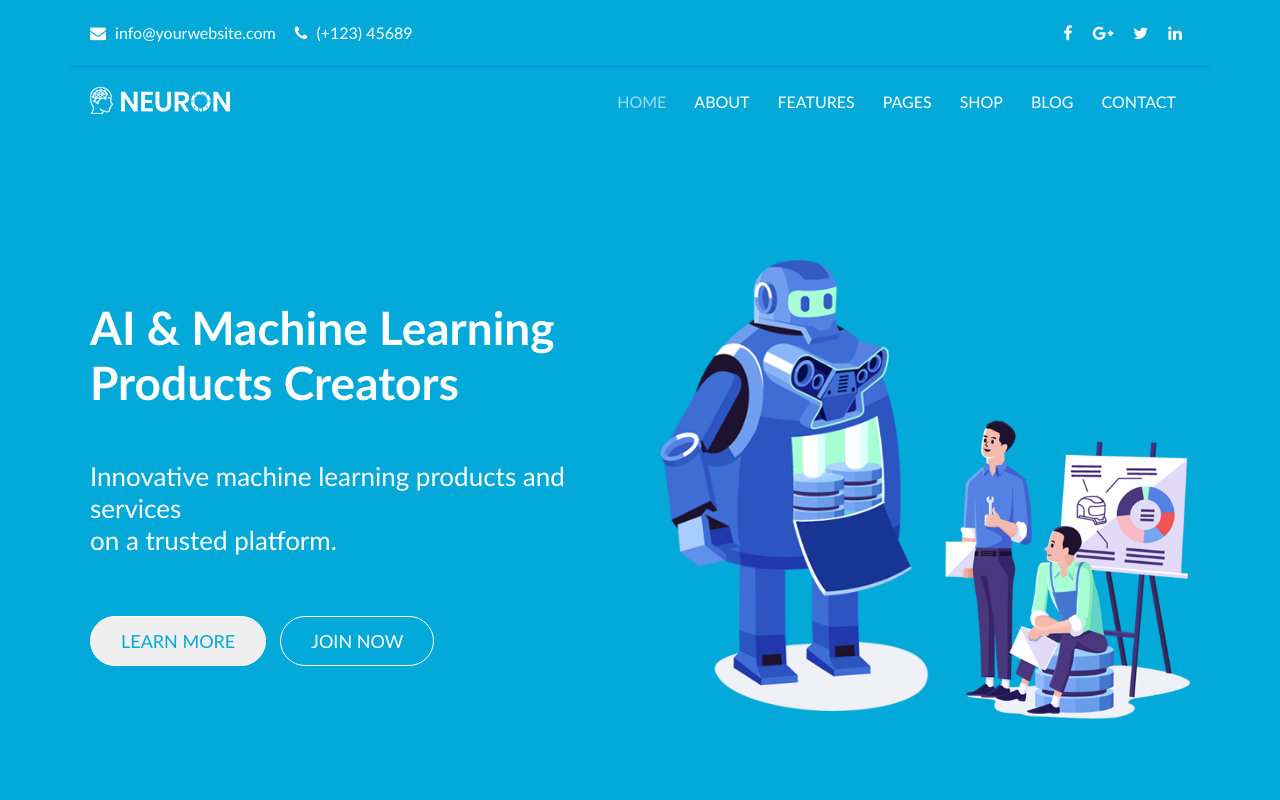
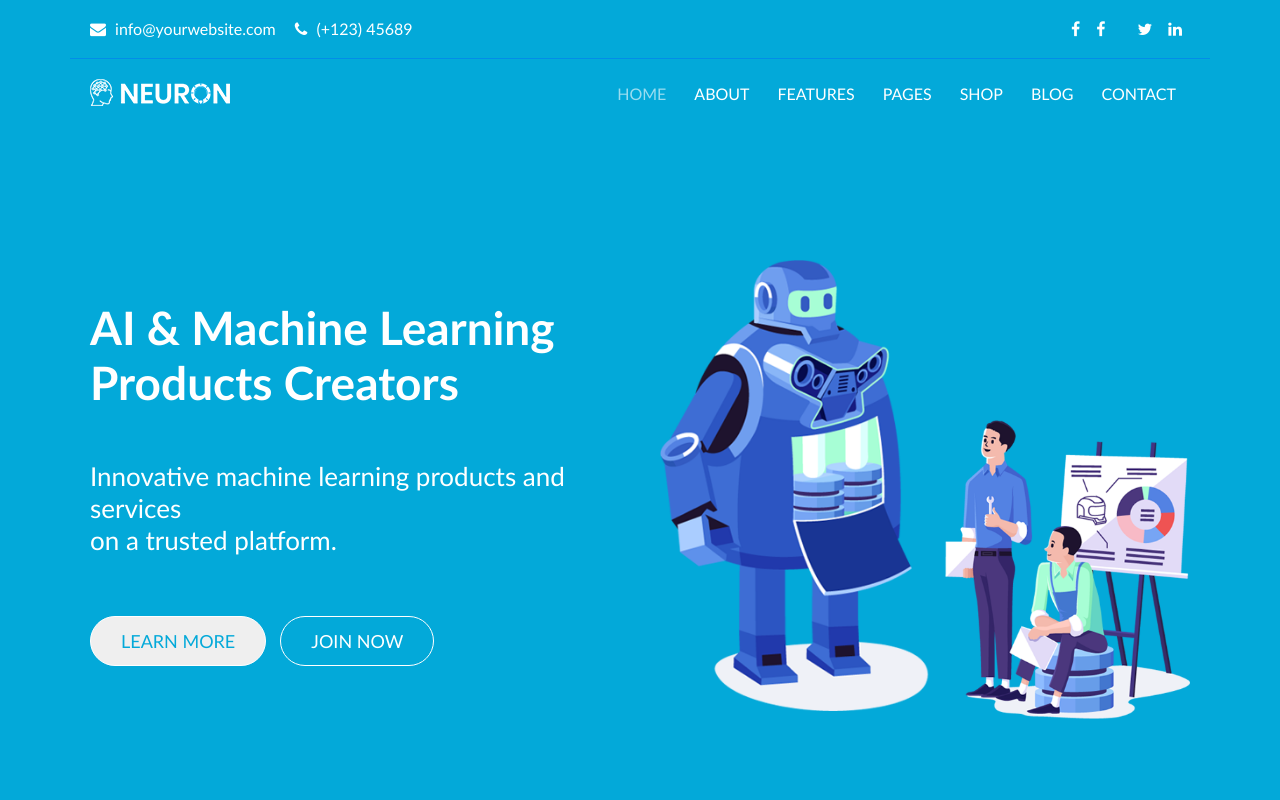
Before and after one commit to front-end-by-rimantas/21-grupe-portfolio-neuron, a website with bundled scripts: page index.html in a window 1280 px wide. Shown: the top 800 px of the page. Built offline with nearby package versions, Linux system fonts and the light colour scheme; files whose address does not match are found by name.

Commit message:
Render socials

```diff
--- a/css/Home.css
+++ b/css/Home.css
@@ -9,82 +9,10 @@
 
 /* components */
 @import './components/button.css';
+@import './components/header.css';
 
 /* CUSTOM HOME PAGE CSS */
 /* header */
-header.header {
-  position: absolute;
-  padding-top: 0;
-  margin-top: 0;
-  top: 0;
-  z-index: 1;
-  position: absolute;
-}
-.header .header-top-row {
-  border-bottom: solid 0.2px #028de8;
-  font-size: 16px;
-  color: #fff;
-  line-height: 26px;
-  margin-top: 0px;
-  margin-bottom: 0px;
-}
-.header .header-bottom-row {
-  font-size: 16px;
-  color: #fff;
-  line-height: 26px;
-  margin-top: 0px;
-  margin-bottom: 0px;
-}
-.header-top-row .contact {
-  padding-right: 15px;
-  color: #fff;
-  text-decoration: none;
-  transition: all 0.4s;
-}
-.header-top-row .contacts > .icon {
-  padding-top: 5px;
-  margin-right: 5px;
-}
-.header-top-row .socials {
-  float: left;
-  padding: 0;
-  margin: 0;
-  transition: all 0.4s;
-  text-align: right;
-}
-.header-top-row .socials > a {
-  color: #fff;
-  margin: 0 8px;
-  line-height: 26px;
-  font-size: 16px;
-  text-decoration: none;
-}
-.header-top-row .socials > a:hover {
-  opacity: 0.6;
-}
-.header .contact:hover {
-  opacity: 0.6;
-}
-nav {
-  float: right;
-}
-.nav > a {
-  float: left;
-  color: #fff;
-  text-decoration: none;
-  text-transform: uppercase;
-  line-height: 20px;
-  font-size: 16px;
-  padding: 5px 14px;
-  transition: all 0.4s;
-}
-.nav > a:first-of-type {
-  opacity: 0.6;
-}
-nav a:hover {
-  opacity: 0.6;
-}
-
 /* hero */
 .hero {
   background-color: var(--main-color);
--- /dev/null
+++ b/css/components/header.css
@@ -0,0 +1,88 @@
+header.header {
+  position: absolute;
+  padding-top: 0;
+  margin-top: 0;
+  top: 0;
+  z-index: 1;
+  position: absolute;
+}
+.header .header-top-row {
+  border-bottom: solid 0.2px #028de8;
+  font-size: 16px;
+  color: #fff;
+  line-height: 26px;
+  margin-top: 0px;
+  margin-bottom: 0px;
+}
+.header .header-bottom-row {
+  font-size: 16px;
+  color: #fff;
+  line-height: 26px;
+  margin-top: 0px;
+  margin-bottom: 0px;
+}
+.header-top-row .contact {
+  padding-right: 15px;
+  color: #fff;
+  text-decoration: none;
+  transition: all 0.4s;
+}
+.header-top-row .contacts > .icon {
+  padding-top: 5px;
+  margin-right: 5px;
+}
+.header-top-row .socials {
+  float: left;
+  padding: 0;
+  margin: 0;
+  transition: all 0.4s;
+  text-align: right;
+}
+.header-top-row .socials > a {
+  color: #fff;
+  margin: 0 8px;
+  line-height: 26px;
+  font-size: 16px;
+  text-decoration: none;
+}
+.header-top-row .socials > a:hover {
+  opacity: 0.6;
+}
+.header .contact:hover {
+  opacity: 0.6;
+}
+nav {
+  float: right;
+}
+.nav > a {
+  float: left;
+  color: #fff;
+  text-decoration: none;
+  text-transform: uppercase;
+  line-height: 20px;
+  font-size: 16px;
+  padding: 5px 14px;
+  transition: all 0.4s;
+}
+.nav > a:first-of-type {
+  opacity: 0.6;
+}
+nav a:hover {
+  opacity: 0.6;
+}
+
+@media (min-width: 992px) {
+  header.header > .header-top-row > .contacts,
+  header.header > .header-top-row > .socials {
+    margin-top: 12px;
+    margin-bottom: 12px;
+  }
+}
+
+@media (min-width: 1200px) {
+  header.header > .header-top-row > .contacts,
+  header.header > .header-top-row > .socials {
+    margin-top: 16px;
+    margin-bottom: 16px;
+  }
+}
--- a/index.html
+++ b/index.html
@@ -21,12 +21,7 @@
                 <a class="icon fa fa-phone"></a>
                 <a href="callto:(+123) 45689" class="contact">(+123) 45689</a>
             </div>
-            <div class="socials col-6">
-                <a href="#" target="_blank" rel="noreferrer noopener" class="fa fa-facebook"></a>
-                <a href="#" target="_blank" rel="noreferrer noopener" class="fa fa-google-plus"></a>
-                <a href="#" target="_blank" rel="noreferrer noopener" class="fa fa-twitter"></a>
-                <a href="#" target="_blank" rel="noreferrer noopener" class="fa fa-linkedin"></a>
-            </div>
+            <div id="socials_content" class="socials col-6"></div>
         </div>
         <div class="row header-bottom-row">
             <div class="logo col-3">
--- /dev/null
+++ b/js/components/socials/socialsRender.js
@@ -0,0 +1,19 @@
+function socialsRender(data) {
+    //validation
+    //logic
+    const { selector, list } = data;
+    const DOM = document.querySelector(selector);
+    let HTML = '';
+    for (const item of list) {
+        HTML += `<a href="${item.href}" target="_blank" rel="noreferrer noopener" class="fa fa-${item.icon}"></a>`;
+    }
+    //result
+    DOM.innerHTML = HTML;
+
+    //post logic validation
+    if (HTML === '') {
+        return console.error('ERROR: no objects in the data list');
+    }
+}
+
+export { socialsRender };
--- /dev/null
+++ b/js/data/socialsData.js
@@ -0,0 +1,30 @@
+const socialsData = {
+    selector: '#socials_content',
+    list: [
+        {
+            href: '#',
+            icon: 'facbook',
+        },
+        {
+            href: '#',
+            icon: 'facebook',
+        },
+        {
+            href: '#',
+            icon: 'facebook',
+        },
+        {
+            href: '#',
+            icon: 'googleplus',
+        },
+        {
+            href: '#',
+            icon: 'twitter',
+        },
+        {
+            href: '#',
+            icon: 'linkedin',
+        },
+    ],
+};
+export { socialsData };
--- a/js/main.js
+++ b/js/main.js
@@ -1,5 +1,7 @@
 // IMPORTS
 /* header */
+import { socialsRender } from './components/socials/socialsRender.js';
+import { socialsData } from './data/socialsData.js';
 /* hero */
 /* introduction */
 /* resume */
@@ -15,6 +17,7 @@
 
 // EXECUTION
 /* header */
+socialsRender(socialsData);
 /* hero */
 /* introduction */
 /* resume */
```
